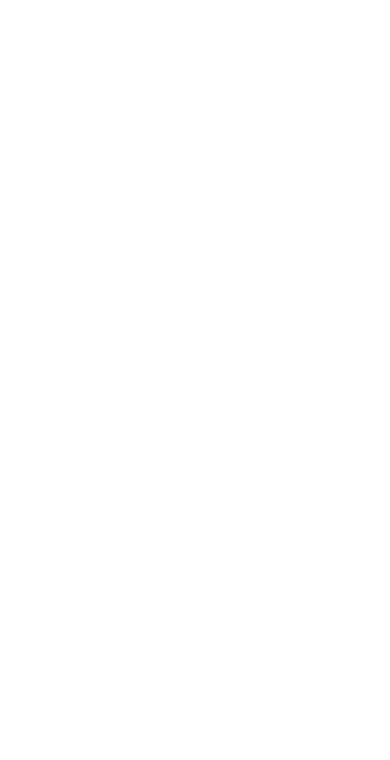
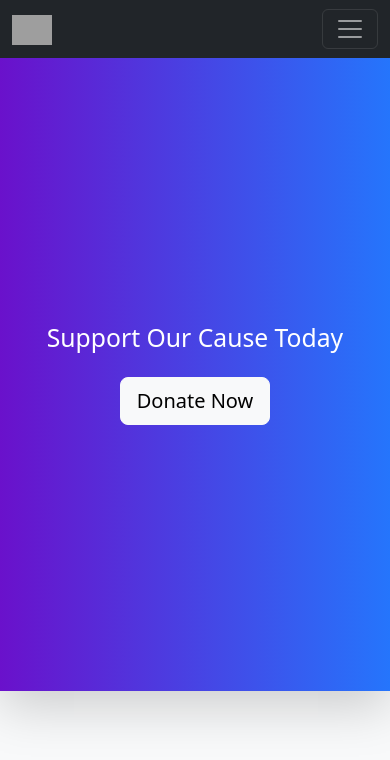
Before and after one commit to nathanEvrardDaCunha/2024_PA_ESGI_REACT, a React (Create React App) app in the folder 2024_pa_react/: page /donation in a window 390 px wide. Before the commit this address had no page. Shown: the top 760 px of the page. Built offline with nearby package versions, Linux system fonts and the light colour scheme; grey boxes are pictures that could not be loaded.

Commit message:
feat: added donation banner and login + register + burger menu responsiveness v2

```diff
--- a/2024_pa_react/package.json
+++ b/2024_pa_react/package.json
@@ -37,5 +37,8 @@
       "last 1 firefox version",
       "last 1 safari version"
     ]
+  },
+  "devDependencies": {
+    "@types/bootstrap": "^5.2.10"
   }
 }
--- a/2024_pa_react/src/App.js
+++ b/2024_pa_react/src/App.js
@@ -3,6 +3,7 @@ import { BrowserRouter as Router, Routes, Route } from 'react-router-dom';
 import HomePage from "./pages/HomePage.tsx";
 import LoginPage from "./pages/LoginPage.tsx";
 import RegisterPage from "./pages/RegisterPage.tsx";
+import DonationPage from "./pages/DonationPage.tsx";
 
 function App() {
   return (
@@ -11,6 +12,7 @@ function App() {
             <Route path="/" element={<HomePage />} />
             <Route path="/login" element={<LoginPage />} />
             <Route path="/register" element={<RegisterPage />} />
+            <Route path="/donation" element={<DonationPage />} />
         </Routes>
       </Router>
   );
--- a/2024_pa_react/src/components/LoginForm.tsx
+++ b/2024_pa_react/src/components/LoginForm.tsx
@@ -1,5 +1,5 @@
 import * as React from "react";
-import {useState} from "react";
+import { useState } from "react";
 
 const LoginForm = () => {
 	const [email, setEmail] = useState('');
@@ -14,7 +14,10 @@ const LoginForm = () => {
 
 	return (
 		<div className="d-flex justify-content-center align-items-center vh-100">
-			<form onSubmit={handleSubmit} className="p-5 bg-light rounded w-50">
+			<div className="container">
+				<div className="row justify-content-center">
+					<div className="col-md-6">
+						<form onSubmit={handleSubmit} className="p-1 p-md-5 bg-light rounded">
 							<div className="mb-4">
 								<label htmlFor="email" className="form-label">
 									Email Address
@@ -41,15 +44,18 @@ const LoginForm = () => {
 									required
 								/>
 							</div>
-				<div className="d-flex justify-content-between mb-4">
+							<div className="mb-4">
 								<a href="#" className="text-decoration-none">
 									Reset your Password
 								</a>
-					<button type="submit" className="btn btn-dark">
+							</div>
+							<button type="submit" className="btn btn-dark w-100">
 								Login
 							</button>
+						</form>
 					</div>
-			</form>
+				</div>
+			</div>
 		</div>
 	);
 };
--- a/2024_pa_react/src/components/NavBar.tsx
+++ b/2024_pa_react/src/components/NavBar.tsx
@@ -1,4 +1,5 @@
 import * as React from "react";
+import 'bootstrap/dist/js/bootstrap.bundle.min';
 
 const Navbar = () => {
 	return (
@@ -21,7 +22,7 @@ const Navbar = () => {
 				<div className="collapse navbar-collapse" id="navbarNav">
 					<ul className="navbar-nav me-auto">
 						<li className="nav-item">
-							<a className="nav-link" href="#">
+							<a className="nav-link" href="donation">
 								Donation
 							</a>
 						</li>
--- a/2024_pa_react/src/components/RegisterForm.tsx
+++ b/2024_pa_react/src/components/RegisterForm.tsx
@@ -43,7 +43,10 @@ const RegisterForm = () => {
 
 	return (
 		<div className="d-flex justify-content-center align-items-center vh-100">
-			<form onSubmit={handleSubmit} className="p-5 bg-light rounded w-50">
+			<div className="container">
+				<div className="row justify-content-center">
+					<div className="col-md-6">
+						<form onSubmit={handleSubmit} className="p-1 p-md-5 bg-light rounded">
 							<div className="mb-4">
 								<label htmlFor="email" className="form-label">
 									Email Address*
@@ -123,10 +126,13 @@ const RegisterForm = () => {
 									required
 								/>
 							</div>
-				<button type="submit" className="btn btn-dark">
+							<button type="submit" className="btn btn-dark w-100">
 								Register
 							</button>
 						</form>
+					</div>
+				</div>
+			</div>
 		</div>
 	);
 };
--- a/2024_pa_react/src/pages/DonationPage.tsx
+++ b/2024_pa_react/src/pages/DonationPage.tsx
@@ -0,0 +1,26 @@
+// @ts-ignore
+import ComposedBackground from "../components/ComposedBackground.tsx";
+// @ts-ignore
+import Navbar from "../components/NavBar.tsx";
+
+
+const DonationPage = () => {
+	return (
+		<ComposedBackground>
+			<Navbar/>
+			<div className="banner py-5 h-75 d-flex align-items-center shadow-lg"
+			     style={{background: 'linear-gradient(to right, #6a11cb, #2575fc)'}}>
+				<div className="container">
+					<div className="row justify-content-center">
+						<div className="col-md-8 text-center">
+							<h2 className="text-white mb-4">Support Our Cause Today</h2>
+							<button className="btn btn-light btn-lg">Donate Now</button>
+						</div>
+					</div>
+				</div>
+			</div>
+		</ComposedBackground>
+	);
+}
+
+export default DonationPage;
--- a/2024_pa_react/src/pages/HomePage.tsx
+++ b/2024_pa_react/src/pages/HomePage.tsx
@@ -6,7 +6,7 @@ import ComposedBackground from "../components/ComposedBackground.tsx";
 const HomePage = () => {
 	return (
 		<ComposedBackground>
-			<Navbar></Navbar>
+			<Navbar />
 		</ComposedBackground>
 	);
 };
```
Also changed, not shown: 1 other file (tests, documents, lock files or other folders). Lines whose indentation alone changed are shown as unchanged.
